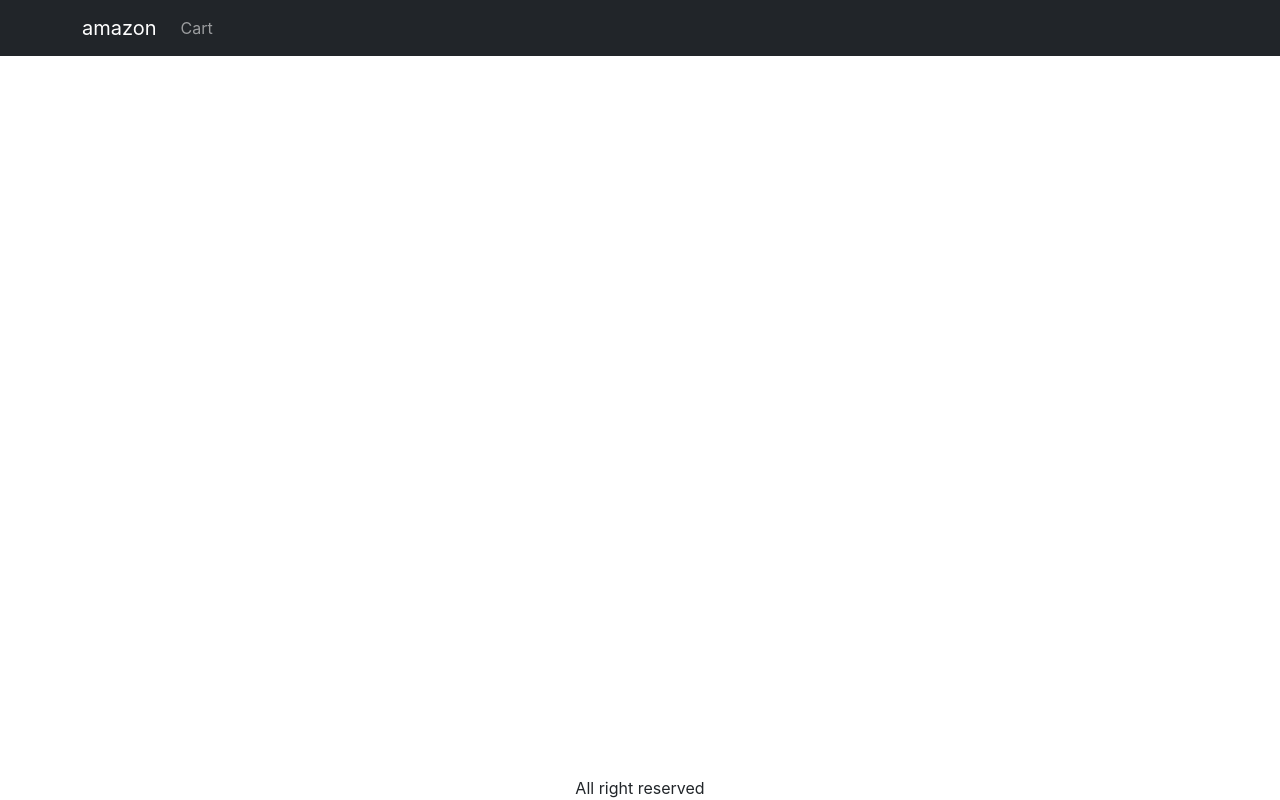
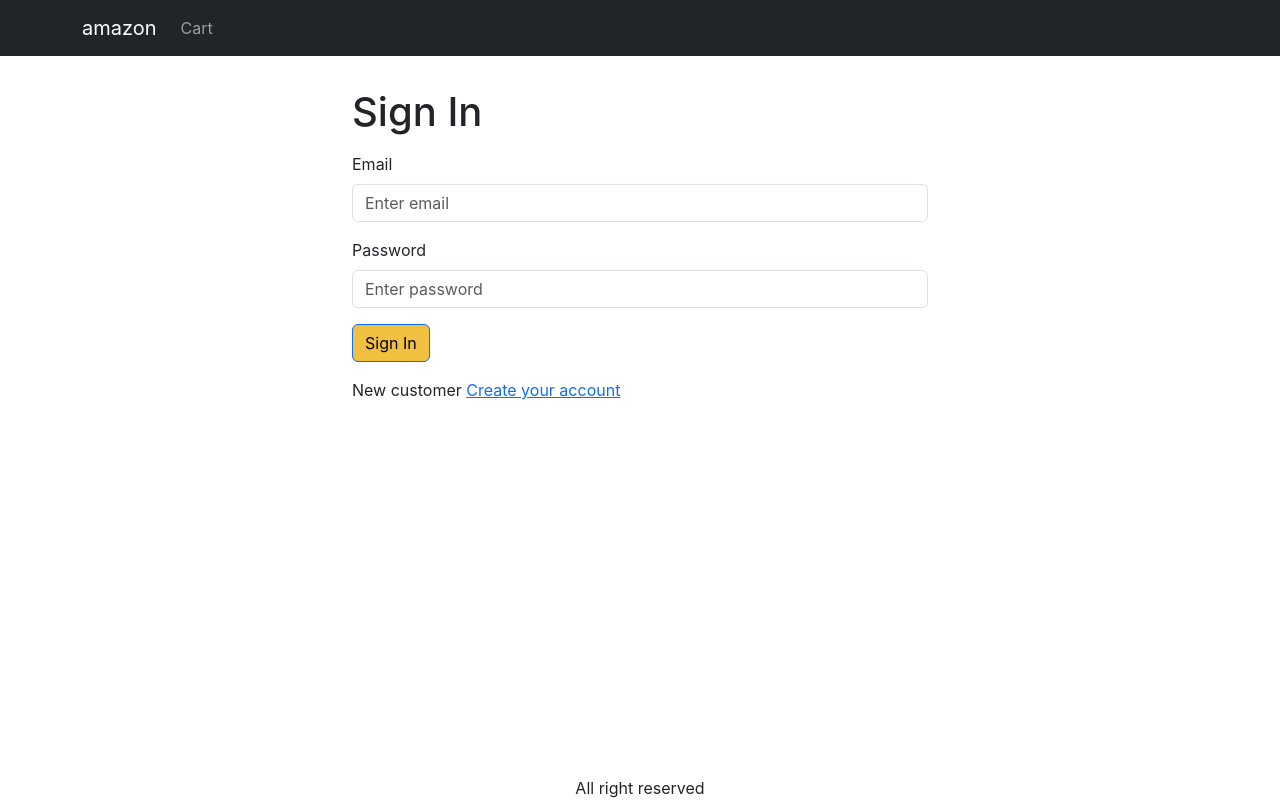
Before and after one commit to eangle9/Mern_amazon, a React (Create React App) app in the folder frontend/: page /signin in a window 1280 px wide. Built offline with nearby package versions, Linux system fonts and the light colour scheme.

Commit message:
Sign In screen done at the frontend

```diff
--- a/frontend/src/App.js
+++ b/frontend/src/App.js
@@ -5,6 +5,7 @@
 import Header from "./Header";
 import Footer from "./Footer";
 import CartScreen from "./screens/cart screen/CartScreen";
+import SignInScreen from "./screens/sign in/SignInScreen";
 
 function App() {
   return (
@@ -17,6 +18,7 @@
               <Route path="/" Component={HomeScreen} />
               <Route path="/product/:slug" Component={ProductDetail} />
               <Route path="/cart" Component={CartScreen} />
+              <Route path="/signin" Component={SignInScreen} />
             </Routes>
           </Container>
         </main>
--- a/frontend/src/screens/cart screen/CartScreen.css
+++ b/frontend/src/screens/cart screen/CartScreen.css
@@ -1,3 +1,3 @@
 .img-thubnail{
-    width: 80px;
+    height: 80px;
 }
--- a/frontend/src/screens/cart screen/CartScreen.js
+++ b/frontend/src/screens/cart screen/CartScreen.js
@@ -2,7 +2,7 @@
 import "./CartScreen.css";
 import { Button, Card, Col, ListGroup, Row } from "react-bootstrap";
 import { useDispatch, useSelector } from "react-redux";
-import { Link } from "react-router-dom";
+import { Link, useNavigate } from "react-router-dom";
 import RemoveCircleRoundedIcon from "@mui/icons-material/RemoveCircleRounded";
 import AddCircleRoundedIcon from "@mui/icons-material/AddCircleRounded";
 import DeleteRoundedIcon from "@mui/icons-material/DeleteRounded";
@@ -14,6 +14,7 @@
 const CartScreen = () => {
   const { cartItems } = useSelector((state) => state.cart.addCart);
   const dispatch = useDispatch();
+  const navigate = useNavigate();
 
   const handleButton = async (item, quantity) => {
     const { data } = await axios.get(`/api/product/${item._id}`);
@@ -26,6 +27,10 @@
 
   const handleDelete = (item) => {
     dispatch(deleteCart(item));
+  };
+
+  const handlecheckout = () => {
+    navigate("/signin?redirect=/shipping");
   };
   return (
     <div>
@@ -102,6 +107,7 @@
                     type="button"
                     variant="primary"
                     disabled={cartItems.length === 0}
+                    onClick={handlecheckout}
                   >
                     Proceed to Checkout
                   </Button>
--- /dev/null
+++ b/frontend/src/screens/sign in/SignInScreen.css
@@ -0,0 +1,3 @@
+.form-container{
+    width: 600px;
+}
--- /dev/null
+++ b/frontend/src/screens/sign in/SignInScreen.js
@@ -0,0 +1,31 @@
+import React from "react";
+import './SignInScreen.css'
+import { Button, Container, Form } from "react-bootstrap";
+import { Link, useLocation } from "react-router-dom";
+
+const SignInScreen = () => {
+  const { search } = useLocation();
+  const redirectInUrl = new URLSearchParams(search).get('redirect');
+  const redirect = redirectInUrl? redirectInUrl : '/';
+  return (
+    <Container className="form-container">
+      <h1 className="my-3">Sign In</h1>
+      <Form>
+        <Form.Group className="mb-3" controlId="email">
+          <Form.Label>Email</Form.Label>
+          <Form.Control type="email" placeholder="Enter email" required />
+        </Form.Group>
+        <Form.Group className="mb-3" controlId="password">
+          <Form.Label>Password</Form.Label>
+          <Form.Control type="password" placeholder="Enter password" />
+        </Form.Group>
+        <div className="mb-3">
+          <Button type="submit">Sign In</Button>
+        </div>
+        <div>New customer{' '}<Link to={`/signup?redirect=${redirect}`}>Create your account</Link></div>
+      </Form>
+    </Container>
+  );
+};
+
+export default SignInScreen;
```
